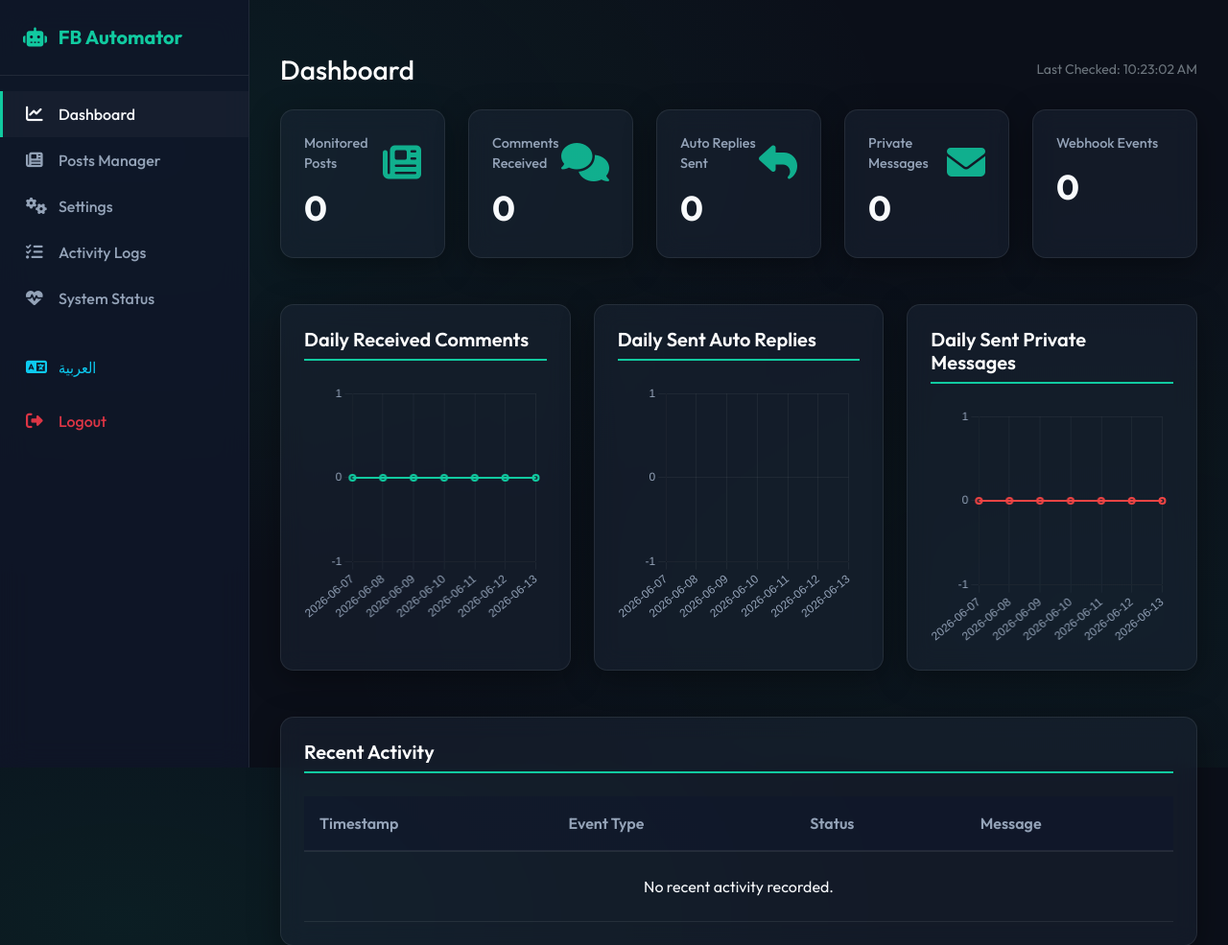
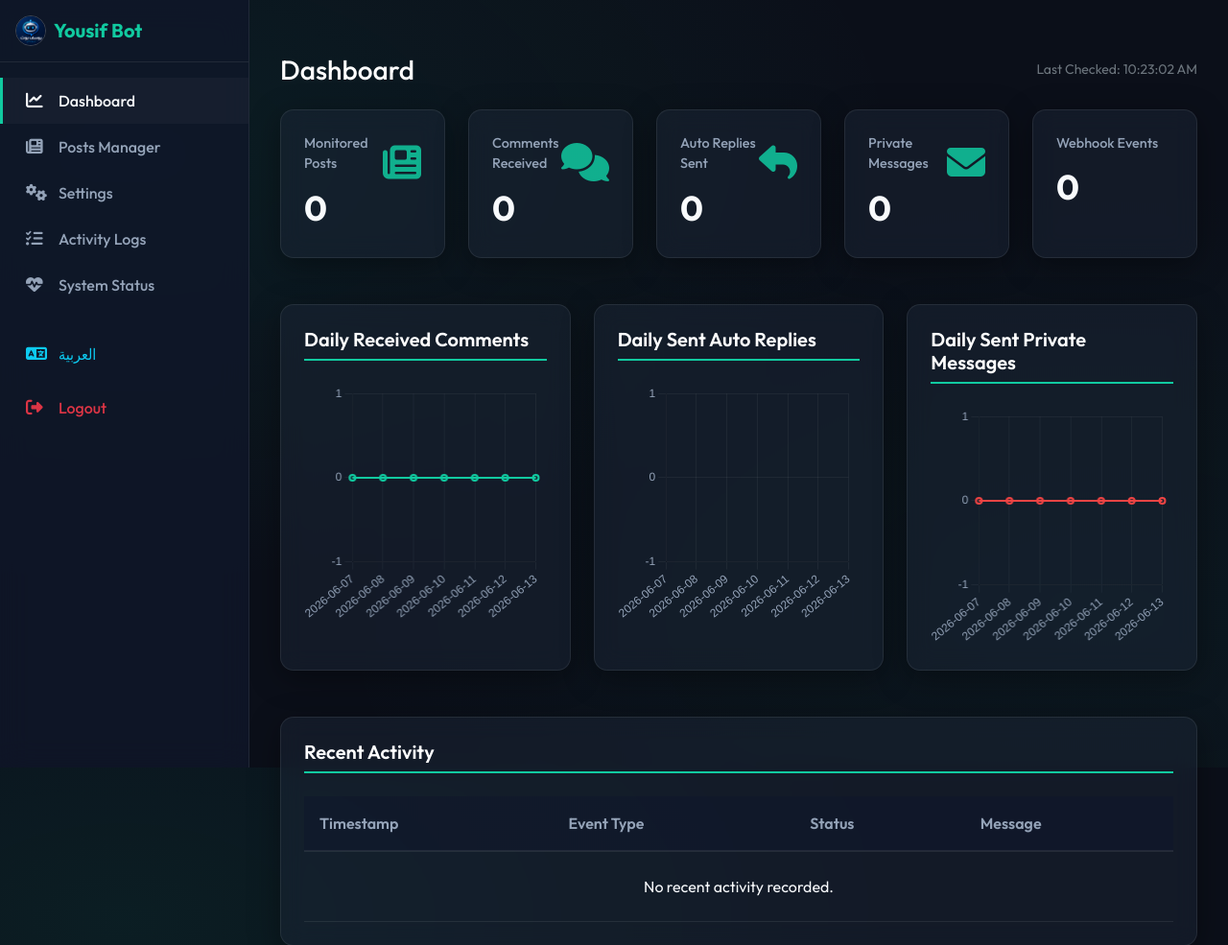
Before and after one commit to joetomi/yousif.metabot, a Flask app: page / in a window 1280 px wide. Shown: the top 985 px of the page at 96% size. Run offline with Flask 3, Linux system fonts and the light colour scheme; the visitor is signed in with stand-in values (Sample User, id 1); some libraries are stand-ins or nearby versions.

Commit message:
Add custom logo and Open Graph preview metadata for Yousif Bot

```diff
--- a/templates/base.html
+++ b/templates/base.html
@@ -16,6 +16,24 @@
     <link rel="stylesheet" href="https://cdnjs.cloudflare.com/ajax/libs/font-awesome/6.4.2/css/all.min.css">
     <!-- Custom Glassmorphism Stylesheet -->
     <link rel="stylesheet" href="{{ url_for('static', filename='css/style.css') }}">
+
+    <!-- Favicon -->
+    <link rel="icon" type="image/png" href="{{ url_for('static', filename='logo.png') }}">
+
+    <!-- Open Graph / Facebook / WhatsApp Link Preview -->
+    <meta property="og:type" content="website">
+    <meta property="og:url" content="{{ request.url }}">
+    <meta property="og:title" content="يوسف بوت - أسرع مجيب آلي لفيسبوك وماسنجر">
+    <meta property="og:description" content="منصة يوسف بوت للرد التلقائي الذكي على تعليقات صفحتك وإرسال رسائل خاصة فورية لزبائنك باستخدام الذكاء الاصطناعي.">
+    <meta property="og:image" content="{{ request.url_root.rstrip('/') }}{{ url_for('static', filename='logo.png') }}">
+
+    <!-- Twitter Preview -->
+    <meta property="twitter:card" content="summary_large_image">
+    <meta property="twitter:url" content="{{ request.url }}">
+    <meta property="twitter:title" content="يوسف بوت - أسرع مجيب آلي لفيسبوك وماسنجر">
+    <meta property="twitter:description" content="منصة يوسف بوت للرد التلقائي الذكي على تعليقات صفحتك وإرسال رسائل خاصة فورية لزبائنك باستخدام الذكاء الاصطناعي.">
+    <meta property="twitter:image" content="{{ request.url_root.rstrip('/') }}{{ url_for('static', filename='logo.png') }}">
+
     {% block head %}{% endblock %}
 </head>
 <body>
@@ -23,8 +41,9 @@
     {% if session.get('admin_logged_in') %}
     <!-- Sidebar Navigation -->
     <div class="sidebar">
-        <div class="brand">
-            <i class="fa-solid fa-robot me-2"></i> {{ t.brand }}
+        <div class="brand d-flex align-items-center p-3">
+            <img src="{{ url_for('static', filename='logo.png') }}" alt="Logo" class="rounded-circle me-2" style="width: 32px; height: 32px; border: 1px solid rgba(255,255,255,0.2);">
+            <span>{{ t.brand }}</span>
         </div>
         <ul class="sidebar-menu">
             <li class="{% if request.path == '/dashboard' or request.path == '/' %}active{% endif %}">
--- a/translations.py
+++ b/translations.py
@@ -1,6 +1,6 @@
 translations = {
     'en': {
-        'brand': 'FB Automator',
+        'brand': 'Yousif Bot',
         'dashboard': 'Dashboard',
         'posts': 'Posts Manager',
         'settings': 'Settings',
@@ -102,7 +102,7 @@ translations = {
         'last_checked': 'Last Checked'
     },
     'ar': {
-        'brand': 'أوتوماتور فيسبوك',
+        'brand': 'يوسف بوت',
         'dashboard': 'لوحة التحكم',
         'posts': 'إدارة المنشورات',
         'settings': 'الإعدادات',
```
Also changed, not shown: static/logo.png (added).
